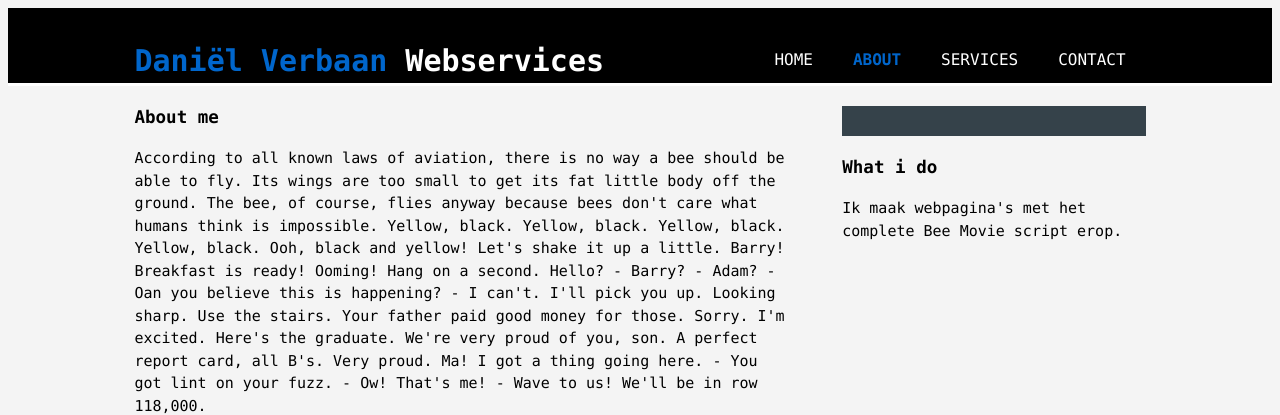
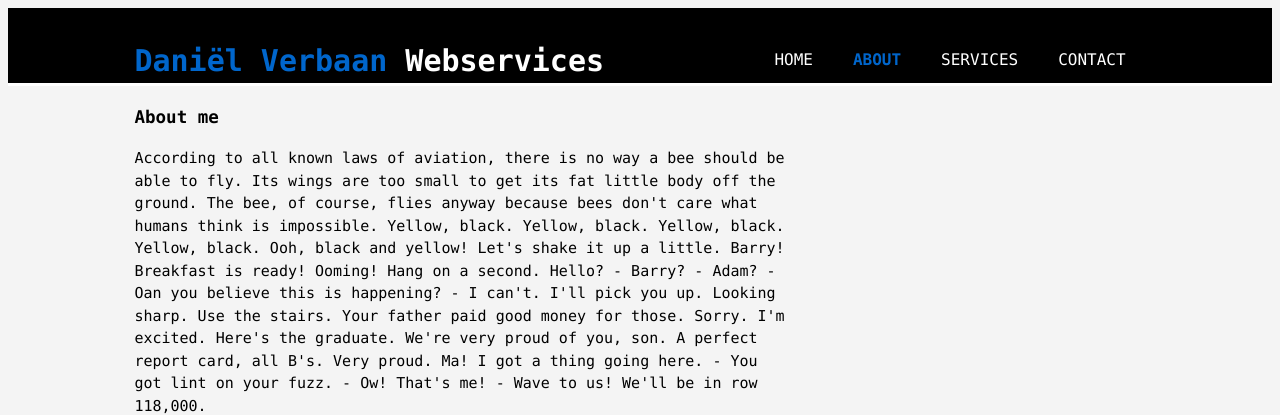
Before and after one commit to DanielV797/danielv797.github.io, a plain HTML site: page about.html in a window 1280 px wide. Shown: the top 415 px of the page. Drawn offline with Linux system fonts and the light colour scheme.

Commit message:
removed_sidebar_about

```diff
--- a/about.html
+++ b/about.html
@@ -31,12 +31,6 @@
 				<h1 class="page-title">About me</h1>
 				<p>According to all known laws of aviation, there is no way a bee should be able to fly. Its wings are too small to get its fat little body off the ground. The bee, of course, flies anyway because bees don't care what humans think is impossible. Yellow, black. Yellow, black. Yellow, black. Yellow, black. Ooh, black and yellow! Let's shake it up a little. Barry! Breakfast is ready! Ooming! Hang on a second. Hello? - Barry? - Adam? - Oan you believe this is happening? - I can't. I'll pick you up. Looking sharp. Use the stairs. Your father paid good money for those. Sorry. I'm excited. Here's the graduate. We're very proud of you, son. A perfect report card, all B's. Very proud. Ma! I got a thing going here. - You got lint on your fuzz. - Ow! That's me! - Wave to us! We'll be in row 118,000. </p>
 			</article>
-			<aside id="sidebar">
-				<div class="dark"></div>
-				<h3>What i do</h3>
-				<p>Ik maak webpagina's met het complete Bee Movie script erop.</p>
-			</aside>
-		</div>
 		</div>
 	</section>
 	<iframe width="100%" height="166" scrolling="no" frameborder="no" allow="autoplay" src="https://w.soundcloud.com/player/?url=https%3A//api.soundcloud.com/tracks/553228293&color=%231b87b5&auto_play=false&hide_related=false&show_comments=true&show_user=true&show_reposts=false&show_teaser=true"></iframe>
```
